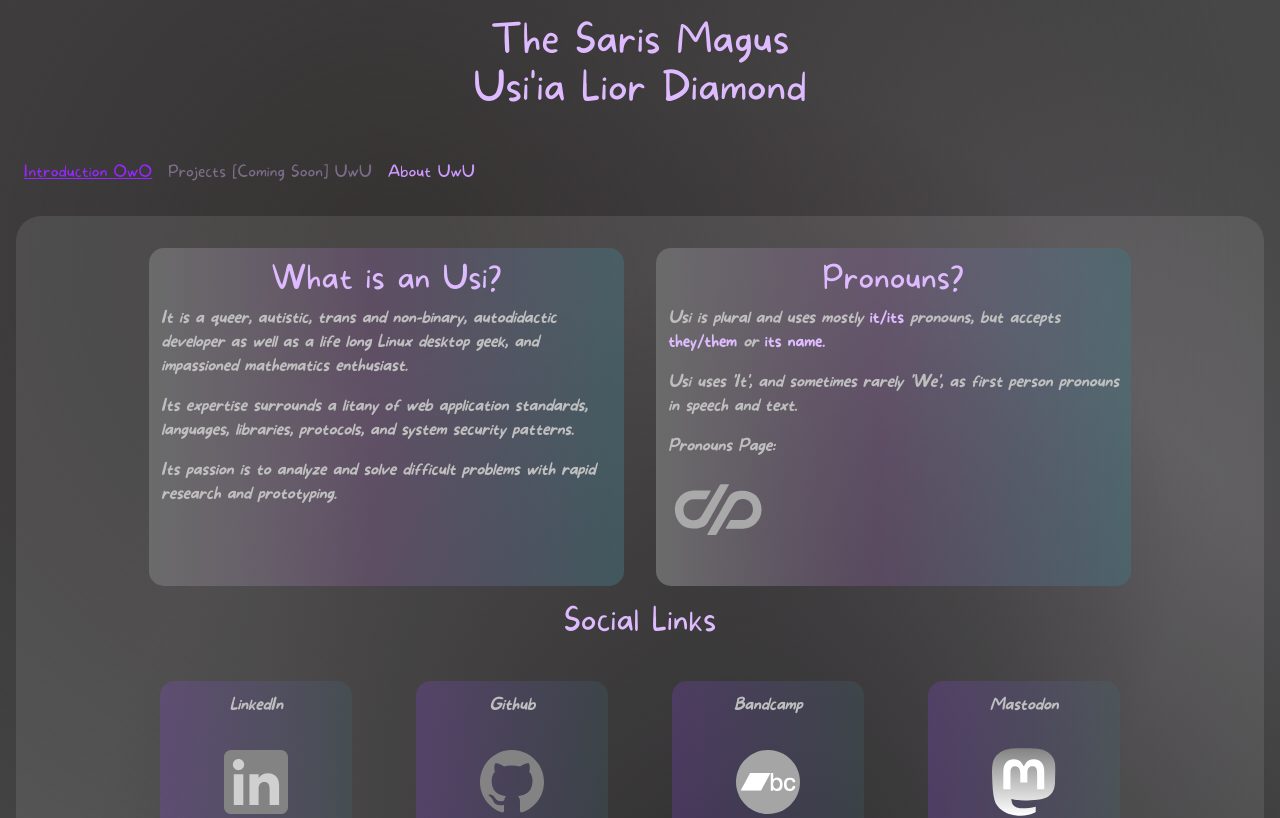
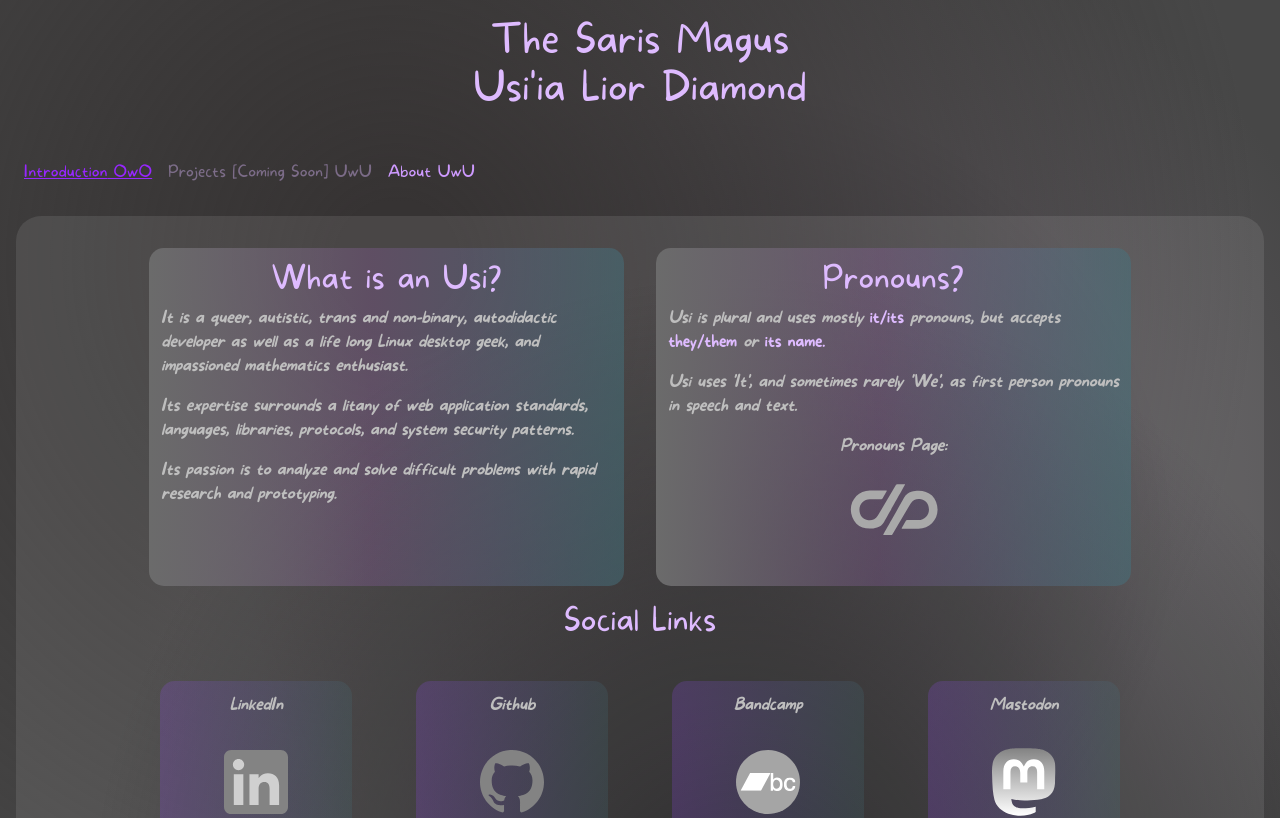
Before and after one commit to UsiDiamond/usidiamond.github.io, an Angular app: page /home#/home in a window 1280 px wide. Shown: the top 818 px of the page. Built offline with nearby package versions, Linux system fonts and the light colour scheme.

Commit message:
Center Pronoun Page Icon (#111)

```diff
--- a/src/app/home/home.component.html
+++ b/src/app/home/home.component.html
@@ -28,7 +28,7 @@
         Usi uses 'It', and sometimes rarely 'We', as first person pronouns in
         speech and text.
       </p>
-      <p>
+      <p class="text-center">
         Pronouns Page:
         <br />
         <a
```
